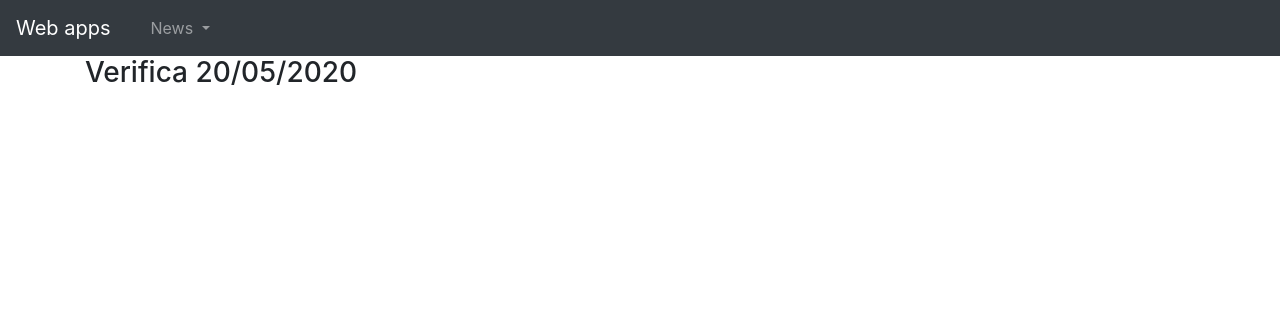
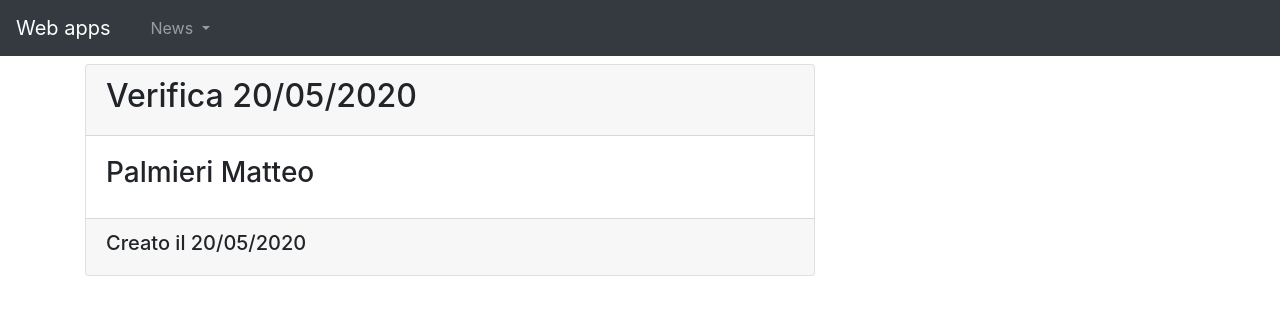
Before and after one commit to Mattron2000/verifica_Palmieri, a Django app: page / in a window 1280 px wide. Shown: the top 316 px of the page. Run offline with Django 3.2, Linux system fonts and the light colour scheme; some libraries are stand-ins or nearby versions.

Commit message:
aggiunto la schedina a home.html

```diff
--- a/templates/base.html
+++ b/templates/base.html
@@ -37,7 +37,6 @@
     </nav>
 
     <div class="container">
-        <h3>Verifica 20/05/2020</h3>
         {% block contenuti %}
 
         {% endblock contenuti %}
--- a/templates/home.html
+++ b/templates/home.html
@@ -3,14 +3,19 @@
 	{{block.super}} | HOME
 {%endblock titolo%}
 {%block contenuti%}
-<!-- <h1>Indice news</h1>
-{% if menu %}
-        <ol>
-        {% for voce in menu %}
-        <li><a href="{{ voce }}">{{ voce }}</a></li>
-        {% endfor %}
-        </ol>
-    {% else %}
-    <p>No functions are available.</p>
-{% endif %}-->
+    <div class="row">
+    <div class="col-8">
+        <div class="card my-2">
+            <div class="card-header">
+                <h2>Verifica 20/05/2020</h2>
+            </div>
+            <div class="card-body">
+                <h3>Palmieri Matteo</h3>
+            </div>
+            <div class="card-footer">
+                <h5>Creato il 20/05/2020</h5>
+            </div>
+        </div>
+    </div>
+    </div>
 {%endblock contenuti%}
```
